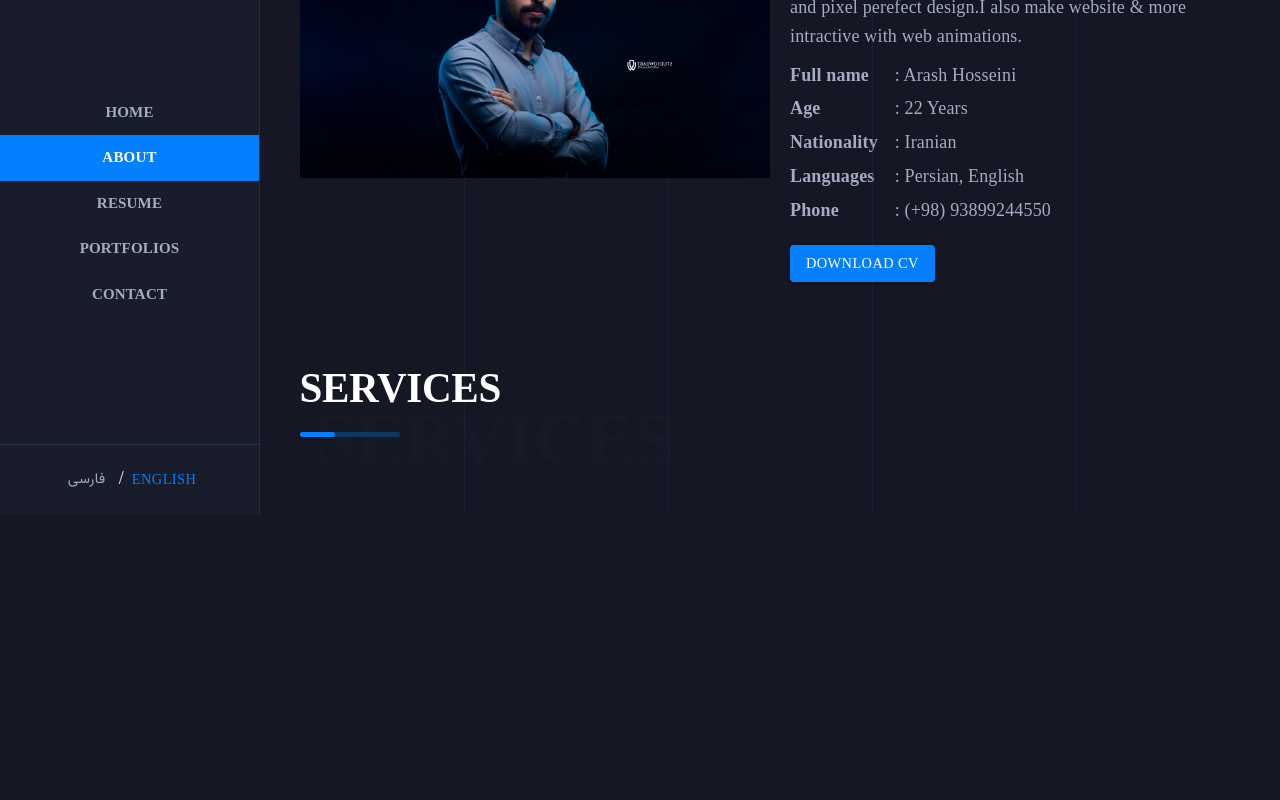
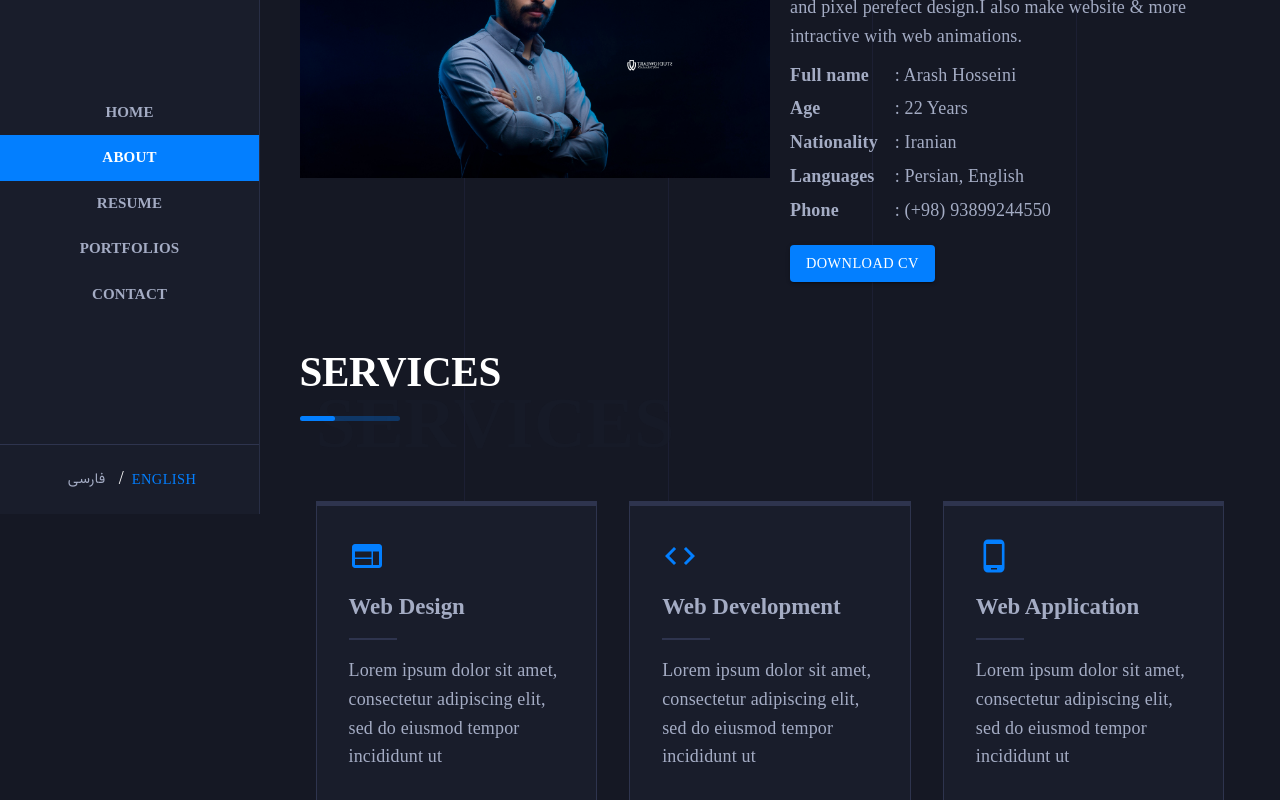
Before and after one commit to ArashH0sseini/personalweb, a React (Create React App) app: page / in a window 1280 px wide. Shown: the part 286-1086 px from the top of the page. Before the commit the page ends 800 px from the top, so only its background shows below. Built offline with nearby package versions, Linux system fonts and the light colour scheme; a web font is replaced by a local one.

Commit message:
Complete the second part of the About Me page

```diff
--- /dev/null
+++ b/src/components/Services.js
@@ -0,0 +1,20 @@
+import React from 'react'
+import { Grid, Typography } from '@mui/material'
+import {lang} from '../localization/index'
+
+
+export default function Services({ title, desc,icon }) {
+    return (
+        <Grid item lg={4} md={6} xs={12} className="px-4 mt-5">
+            <Grid container alignItems='flex-start' direction='column' className="border-[1px] border-solid border-borderColor bg-siderbarBg p-8 border-t-[5px] border-t-solid border-t-borderColor transition-all duration-300 ease-in-out hover:border-t-primaryColor">
+                {icon}
+                <Typography before="" variant='h5' className={lang === 'fa' ? 'mt-4 relative pb-4 before:content-[attr(before)] before:absolute before:right-0 before:top-auto before:bottom-0 before:h-[2px] before:w-12 before:bg-borderColor' : 'mt-4 relative pb-4 before:content-[attr(before)] before:absolute before:left-0 before:top-auto before:bottom-0 before:h-[2px] before:w-12 before:bg-borderColor'}>
+                    {title}
+                </Typography>
+                <Typography className='mt-4' variant='body1'>
+                    {desc}
+                </Typography>
+            </Grid>
+        </Grid>
+    )
+}
--- a/src/screens/AboutScreen.js
+++ b/src/screens/AboutScreen.js
@@ -1,9 +1,13 @@
 import React from 'react'
-import { Grid, Typography,Button } from '@mui/material'
+import { Grid, Typography, Button } from '@mui/material'
 import Title from '../components/Title'
 import { getTranslate, lang } from '../localization/index'
 import MainImage from '../assets/images/about.jpg'
 import MainImageRtl from '../assets/images/about2.jpg'
+import Services from '../components/Services'
+import PhoneAndroidIcon from '@mui/icons-material/PhoneAndroid';
+import CodeIcon from '@mui/icons-material/Code';
+import WebIcon from '@mui/icons-material/Web';
 
 export default function AboutScreen() {
   const translate = getTranslate()
@@ -30,44 +34,51 @@ export default function AboutScreen() {
             <Typography variant='body1' className='mt-2'>
               {translate.desc}
             </Typography>
-            <Typography variant='body1' style={{marginTop:10}}>
-              <b style={{minWidth:100 , display:'inline-block'}}>{translate.fullname}</b>
+            <Typography variant='body1' style={{ marginTop: 10 }}>
+              <b style={{ minWidth: 100, display: 'inline-block' }}>{translate.fullname}</b>
               {' : '}
               {translate.name}
             </Typography>
-            <Typography variant='body1' style={{marginTop:5}}>
-              <b style={{minWidth:100 , display:'inline-block'}}>{translate.age}</b>
+            <Typography variant='body1' style={{ marginTop: 5 }}>
+              <b style={{ minWidth: 100, display: 'inline-block' }}>{translate.age}</b>
               {' : '}
               22 {translate.years}
             </Typography>
-            <Typography variant='body1' style={{marginTop:5}}>
-              <b style={{minWidth:100 , display:'inline-block'}}>{translate.nationality}</b>
+            <Typography variant='body1' style={{ marginTop: 5 }}>
+              <b style={{ minWidth: 100, display: 'inline-block' }}>{translate.nationality}</b>
               {' : '}
               {translate.iranian}
             </Typography>
-            <Typography variant='body1' style={{marginTop:5}}>
-              <b style={{minWidth:100 , display:'inline-block'}}>{translate.languages}</b>
+            <Typography variant='body1' style={{ marginTop: 5 }}>
+              <b style={{ minWidth: 100, display: 'inline-block' }}>{translate.languages}</b>
               {' : '}
               {translate.persian}, {translate.english}
             </Typography>
-            <Typography variant='body1' style={{marginTop:5}}>
-              <b style={{minWidth:100 , display:'inline-block'}}>{translate.phone}</b>
+            <Typography variant='body1' style={{ marginTop: 5 }}>
+              <b style={{ minWidth: 100, display: 'inline-block' }}>{translate.phone}</b>
               {' : '}
               (+98) 93899244550
             </Typography>
             <div className='flex mt-5'>
-            <Button variant="contained" color="primary">
-              {translate.DownloadCv}
-            </Button>
+              <Button variant="contained" color="primary">
+                {translate.DownloadCv}
+              </Button>
             </div>
           </Grid>
         </Grid>
       </Grid>
-
-      <Grid className='px-8 pt-16 w-full' item container xs={12}>
+      <Grid className='px-8 pt-16 w-full mb-10' item container xs={12}>
         <Title title={translate.services} />
         <Grid container item direction='row'>
-
+          <Services
+            icon={<WebIcon color="action" className='text-primaryColor text-4xl' />}
+            title="Web Design" desc="Lorem ipsum dolor sit amet, consectetur adipiscing elit, sed do eiusmod tempor incididunt ut" />
+          <Services
+            icon={<CodeIcon color="action" className='text-primaryColor text-4xl' />}
+            title="Web Development" desc="Lorem ipsum dolor sit amet, consectetur adipiscing elit, sed do eiusmod tempor incididunt ut" />
+          <Services
+            icon={<PhoneAndroidIcon color="action" className='text-primaryColor text-4xl' />}
+            title="Web Application" desc="Lorem ipsum dolor sit amet, consectetur adipiscing elit, sed do eiusmod tempor incididunt ut" />
         </Grid>
       </Grid>
     </Grid>
--- a/src/screens/Index.js
+++ b/src/screens/Index.js
@@ -1,6 +1,5 @@
 import * as React from 'react';
 import { useState } from 'react'
-import AppBar from '@mui/material/AppBar';
 import Box from '@mui/material/Box';
 import CssBaseline from '@mui/material/CssBaseline';
 import Drawer from '@mui/material/Drawer';
@@ -159,10 +158,10 @@ function ResponsiveDrawer(props) {
         component="main"
         sx={{ flexGrow: 1, pr: 3, pl:3, width: { sm: `calc(100% - ${drawerWidth}px)` } }}
       >
-        <span className='w-[1px] min-h-full bg-[rgba(46,52,87,0.3)] absolute left-[20%]'></span>
-        <span className='w-[1px] min-h-full bg-[rgba(46,52,87,0.3)] absolute left-[40%]'></span>
-        <span className='w-[1px] min-h-full bg-[rgba(46,52,87,0.3)] absolute left-[60%]'></span>
-        <span className='w-[1px] min-h-full bg-[rgba(46,52,87,0.3)] absolute left-[80%]'></span>
+        <span className='-z-10 w-[1px] min-h-full bg-[rgba(46,52,87,0.3)] absolute left-[20%]'></span>
+        <span className='-z-10 w-[1px] min-h-full bg-[rgba(46,52,87,0.3)] absolute left-[40%]'></span>
+        <span className='-z-10 w-[1px] min-h-full bg-[rgba(46,52,87,0.3)] absolute left-[60%]'></span>
+        <span className='-z-10 w-[1px] min-h-full bg-[rgba(46,52,87,0.3)] absolute left-[80%]'></span>
         {getPage()}
       </Box>
     </Box>
```
